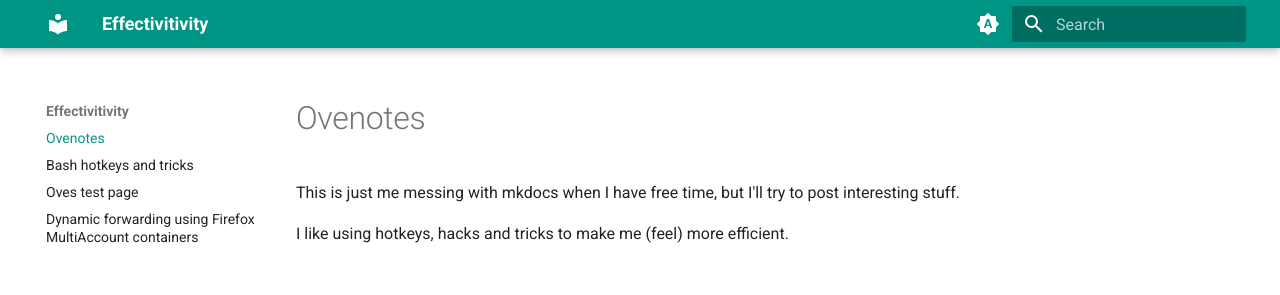
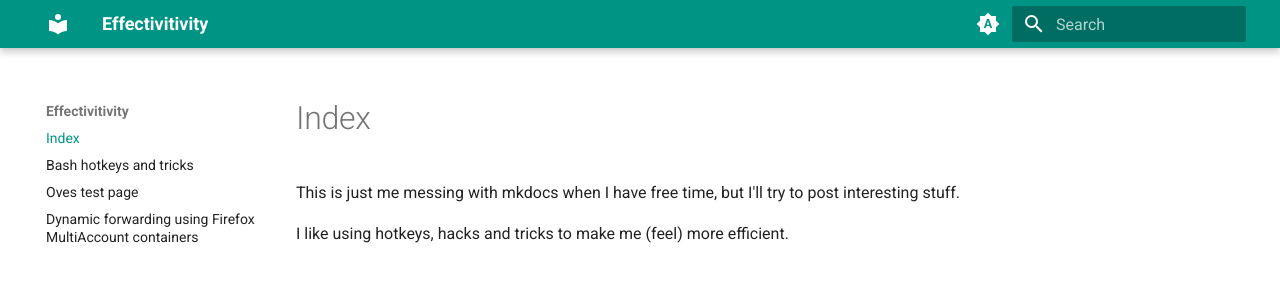
Before and after one commit to oveee92/oveee92.github.io, an MkDocs documentation site: the page built from docs/index.md, in a window 1280 px wide. Shown: the top 295 px of the page. Built offline with MkDocs 1.6.1 and Material for MkDocs 9.7.7, drawn with Linux system fonts in a browser that asks for light colours.

Commit message:
Tweaked index

```diff
--- a/docs/index.md
+++ b/docs/index.md
@@ -1,4 +1,4 @@
-# Ovenotes
+# Index
 
 This is just me messing with mkdocs when I have free time, but I'll try to post interesting stuff.
 
```
